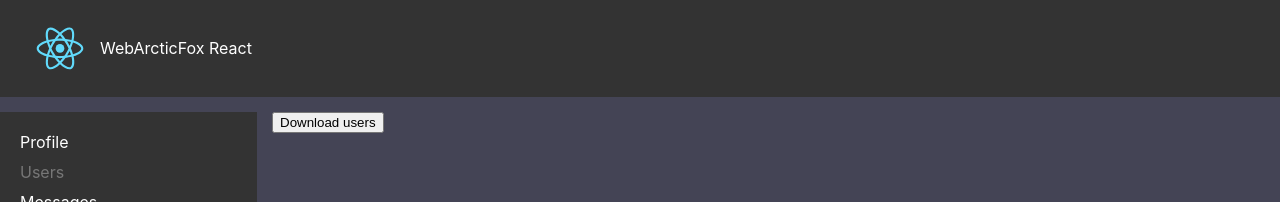
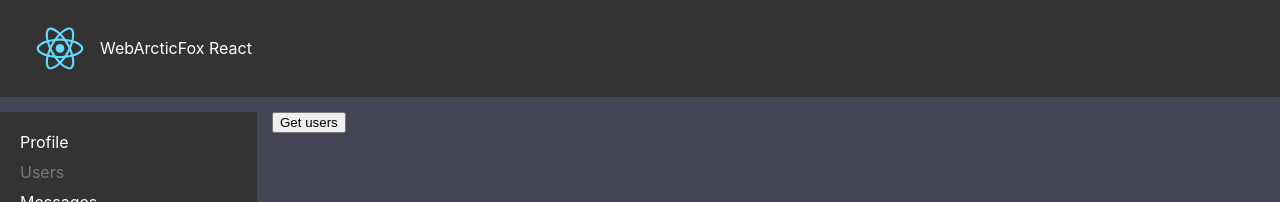
Before and after one commit to alexkrvch/ReactJSSocial, a React (Create React App) app: page /users in a window 1280 px wide. Shown: the top 202 px of the page. Built offline with nearby package versions, Linux system fonts and the light colour scheme.

Commit message:
Lesson--52

```diff
--- a/src/components/Content/Users/Users.jsx
+++ b/src/components/Content/Users/Users.jsx
@@ -14,7 +14,7 @@ const Users = (props) => {
 
     return(
         <div className={s.users}>
-            { users.length ? users : <button onClick={ getUsers } >Download users</button> }
+            { users.length ? users : <button onClick={ getUsers } >Get users</button> }
         </div>
     )
 }
```
